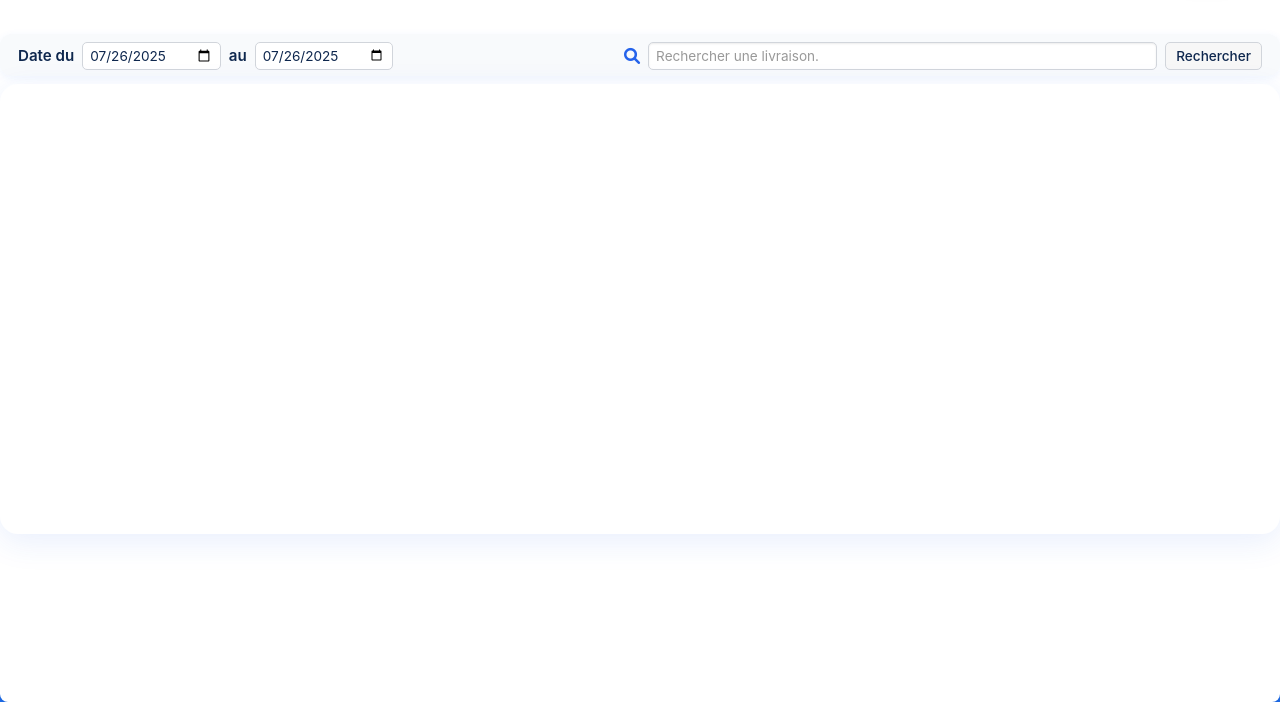
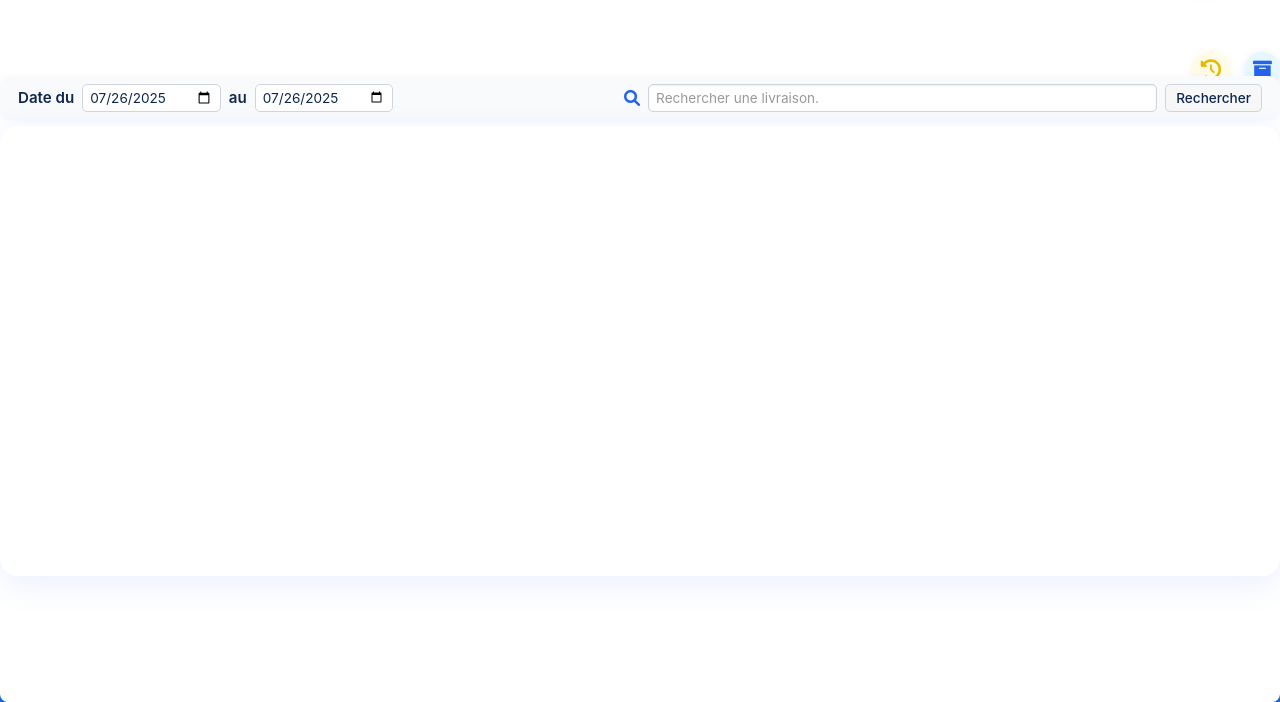
Before and after one commit to zazaAaaaaaaaaaaaaaaaaaaaaa12123/plateformDeSuivie_ITS_Service, a website: page public/html/resp_liv.html in a window 1280 px wide. Shown: the part 98-800 px from the top of the page. Drawn offline with nearby package versions, Linux system fonts and the light colour scheme; no server answers.

Commit message:
SFDHGSVSGVJHD?

```diff
--- a/public/html/resp_liv.html
+++ b/public/html/resp_liv.html
@@ -732,6 +732,15 @@
             <!-- En-tête sans avatar -->
           </div>
         </div>
+          <!-- Icônes historique et archive côte à côte, juste en haut du champ de recherche -->
+        <div id="icons-history-archive-wrapper" style="width:100%;display:flex;justify-content:flex-end;align-items:center;margin-bottom:6px;gap:16px;">
+          <span title="Historique" style="display:inline-flex;align-items:center;justify-content:center;background:#fffbe6;border-radius:50%;box-shadow:0 2px 8px #e6b80033;padding:8px;cursor:pointer;transition:box-shadow 0.18s;">
+            <i class="fas fa-history" style="color:#e6b800;font-size:1.45em;"></i>
+          </span>
+          <span title="Archive" style="display:inline-flex;align-items:center;justify-content:center;background:#e6f7ff;border-radius:50%;box-shadow:0 2px 8px #2563eb22;padding:8px;cursor:pointer;transition:box-shadow 0.18s;">
+            <i class="fas fa-archive" style="color:#2563eb;font-size:1.35em;"></i>
+          </span>
+        </div>
 
         <div class="d-flex justify-content-center align-items-center mb-2 flex-wrap gap-2" style="background:#f8fafc;border-radius:12px;padding:8px 18px 6px 18px;box-shadow:0 2px 8px #2563eb11;margin-top:-18px;">
           <!-- Ajout icônes historique et archive en haut du champ de recherche -->
```
